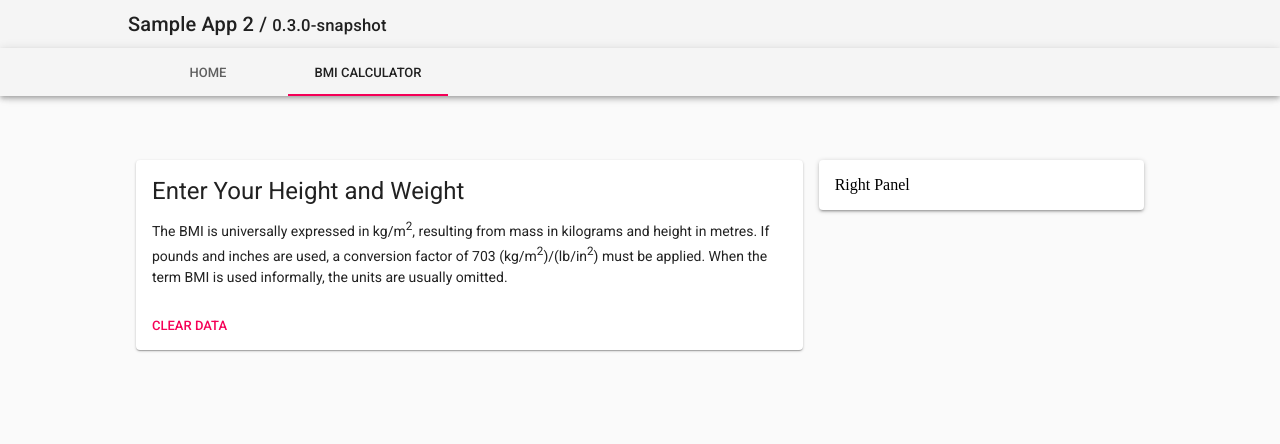
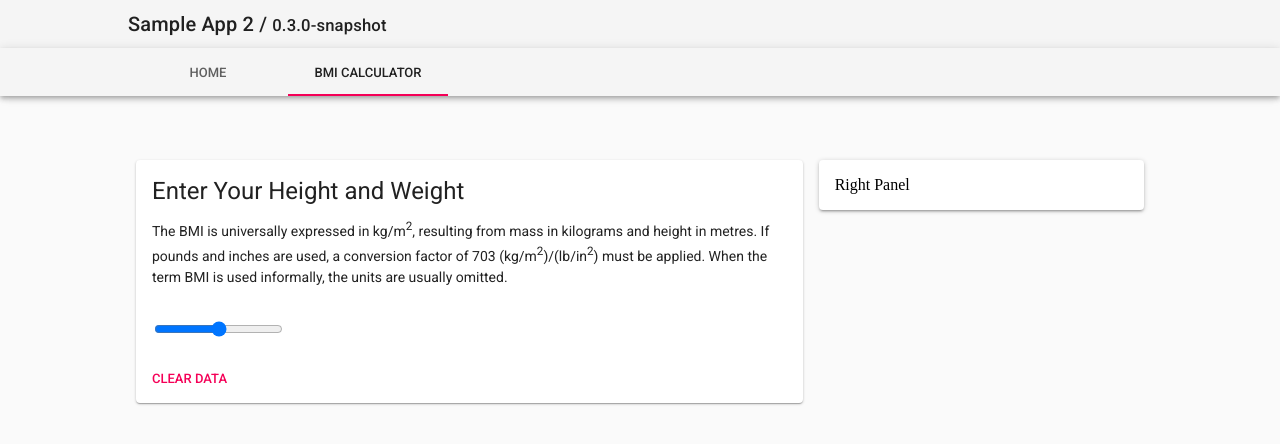
Before and after one commit to atorov/sample-app-2, a React app: page /app/bmi-calculator in a window 1280 px wide. Shown: the top 444 px of the page. Built offline with nearby package versions, Linux system fonts and the light colour scheme; no server answers.

Commit message:
temporally fixed react-router issue #6420

```diff
--- a/src/components/App/Routes/index.jsx
+++ b/src/components/App/Routes/index.jsx
@@ -30,6 +30,7 @@ import Fallback from './Fallback'
 
 // React.lazy makes Route's proptypes fail #6420
 // https://github.com/ReactTraining/react-router/issues/6420
+// component = {props => <Component {...props} />}
 const Home = lazy(() => import('../../Home'))
 const BmiCalculator = lazy(() => import('../../BmiCalculator'))
 
@@ -65,10 +66,10 @@ class Routes extends Component {
                         <ErrorBoundary>
                             <Suspense fallback={<Fallback />}>
                                 <Switch>
-                                    <Route exact path="/" component={Home} />
+                                    <Route exact path="/" component={props => <Home {...props} />} />
 
                                     {/* App -------------------------------------------- */}
-                                    <Route exact path="/app/bmi-calculator" component={BmiCalculator} />
+                                    <Route exact path="/app/bmi-calculator" component={props => <BmiCalculator {...props} />} />
 
                                     {/* Experiments ---------------------------------------- */}
                                     <Route exact path="/home-hidden" component={HomeHidden} />
--- a/src/components/BmiCalculator/Measurements.jsx
+++ b/src/components/BmiCalculator/Measurements.jsx
@@ -19,6 +19,7 @@ const PanelLeft = ({ classes }) => (
                 image="/static/images/cards/contemplative-reptile.jpg"
                 title="Contemplative Reptile"
             /> */}
+
             <CardContent>
                 <Typography
                     gutterBottom
@@ -42,7 +43,17 @@ const PanelLeft = ({ classes }) => (
                     the units are usually omitted.
                 </Typography>
             </CardContent>
+
+            <CardContent>
+                <input
+                    type="range"
+                    min=""
+                    max="100"
+                    value="50"
+                />
+            </CardContent>
         </CardActionArea>
+
         <CardActions>
             <Button size="small" color="secondary">
                 Clear Data
```
